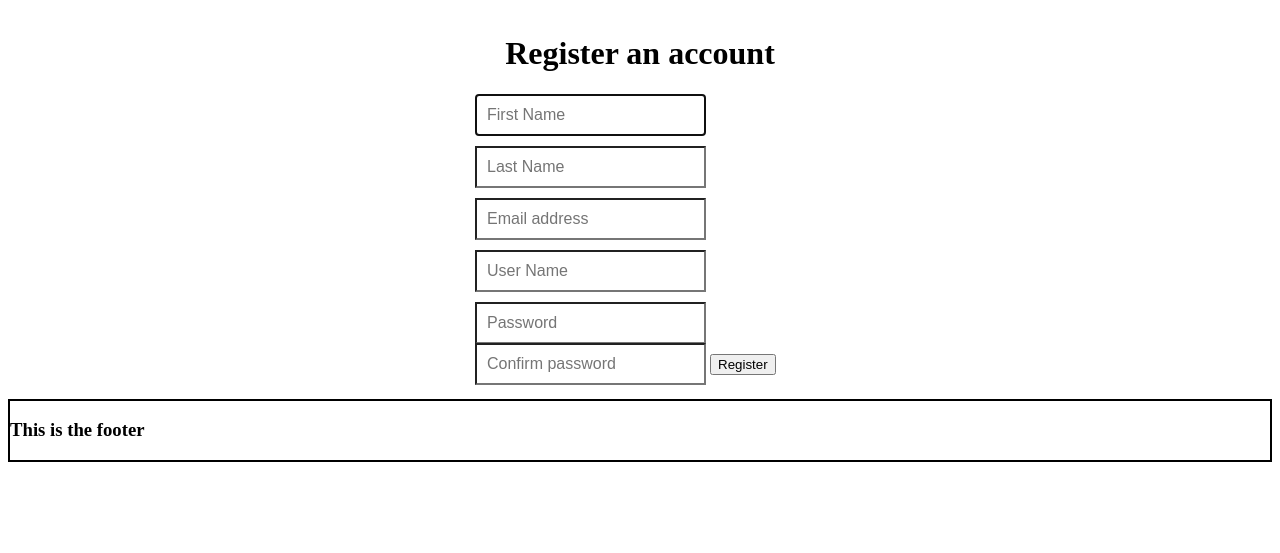
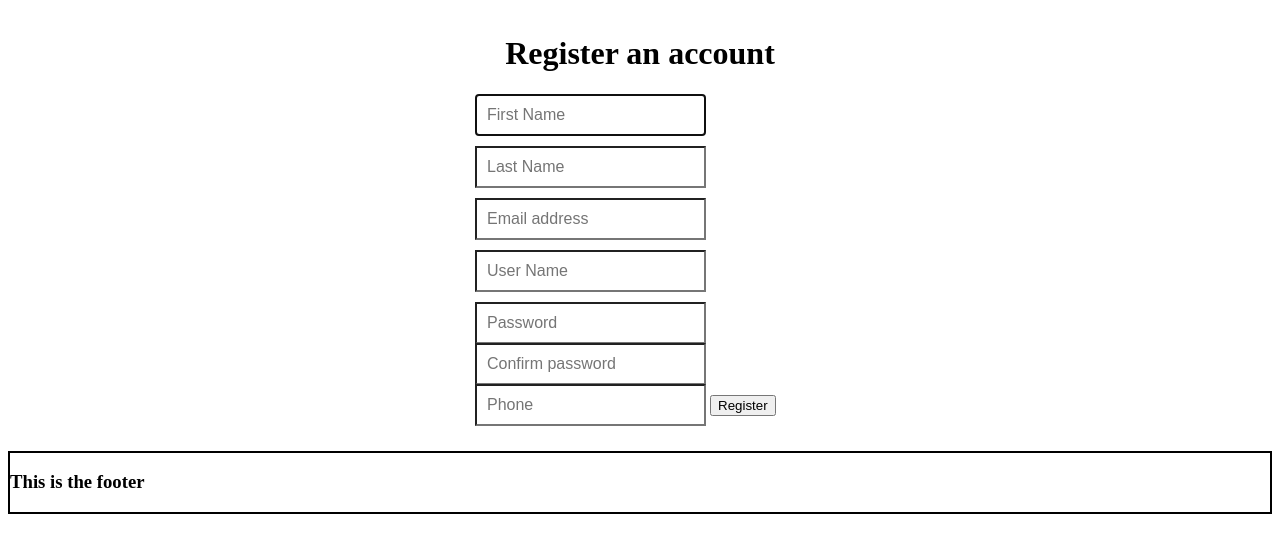
Before and after one commit to elad2235/mihraz7, a Django app: page /register/ in a window 1280 px wide. Shown: the part 93-646 px from the top of the page. Run offline with Django 3.2, Linux system fonts and the light colour scheme.

Commit message:
Registration complete

```diff
--- a/mihraz7/account/forms.py
+++ b/mihraz7/account/forms.py
@@ -10,4 +10,4 @@ class RegistrationForm(UserCreationForm):
 
 	class Meta:
 		model = Account
-		fields = ("first_name", "last_name", "email", "username", "password1", "password2")
+		fields = ("first_name", "last_name", "email", "username", "password1", "password2", 'phone')
--- a/mihraz7/register/templates/register/register.html
+++ b/mihraz7/register/templates/register/register.html
@@ -62,6 +62,9 @@
 
   <input type="password" name="password2" id="inputPassword2" class="form-control" placeholder="Confirm password" required>
 
+  <input type="text" name="phone" id="inputPhone" class="form-control" placeholder="Phone" required>
+
+
   {% for field in registration_form %}
       <p>
         {% for error in field.errors %}
@@ -76,7 +79,8 @@
 
   {% endif %}
 
-  <button class="btn btn-lg btn-primary btn-block" type="submit">Register</button>
+
+  <button class="btn btn-lg btn-primary btn" type="submit">Register</button>
 
 </form>
 
--- a/mihraz7/register/views.py
+++ b/mihraz7/register/views.py
@@ -10,6 +10,5 @@ def registerPage(request):
         if form.is_valid():
             form.save()
 
-
     context ={'form':form}
     return render(request, 'register/register.html',context)
```
